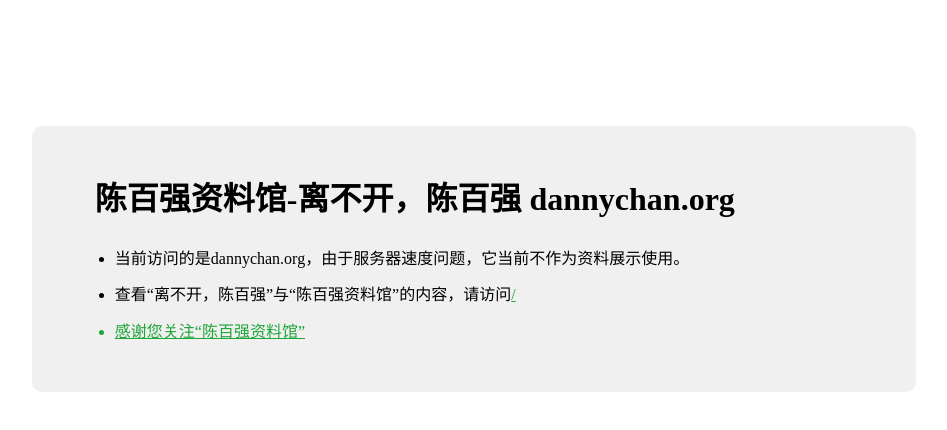
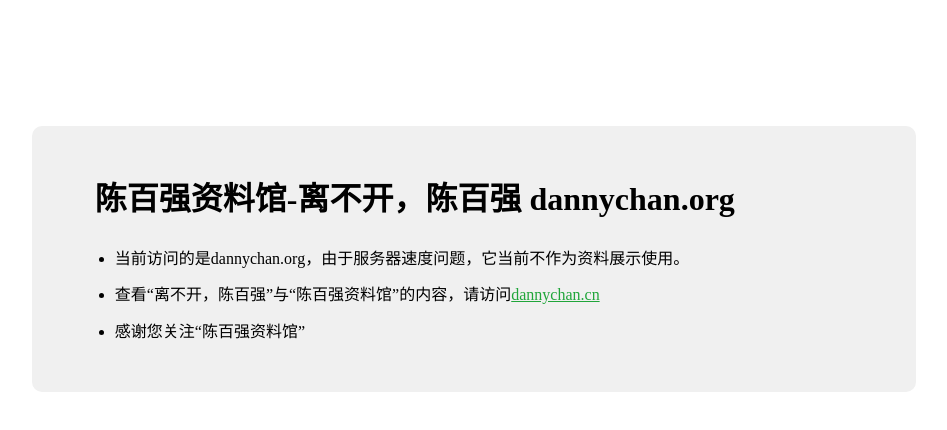
Before and after one commit to waiwai2024/waiwai2024.github.io, a plain HTML site: page index.html in a window 1280 px wide. Shown: the whole page, without its empty margins (166-1113 px from the left). Drawn offline with Linux system fonts and the light colour scheme.

Commit message:
Update index.html

```diff
--- a/index.html
+++ b/index.html
@@ -33,7 +33,7 @@
 
         <ul>
             <li>当前访问的是dannychan.org，由于服务器速度问题，它当前不作为资料展示使用。</li>
-            <li>查看“离不开，陈百强”与“陈百强资料馆”的内容，请访问<a href="https://dannychan.cn" target=blank>/</li>
+            <li>查看“离不开，陈百强”与“陈百强资料馆”的内容，请访问<a href="https://dannychan.cn" target=blank>dannychan.cn</a></li>
             <li>感谢您关注“陈百强资料馆”</li>
         </ul>
     </div>
```
